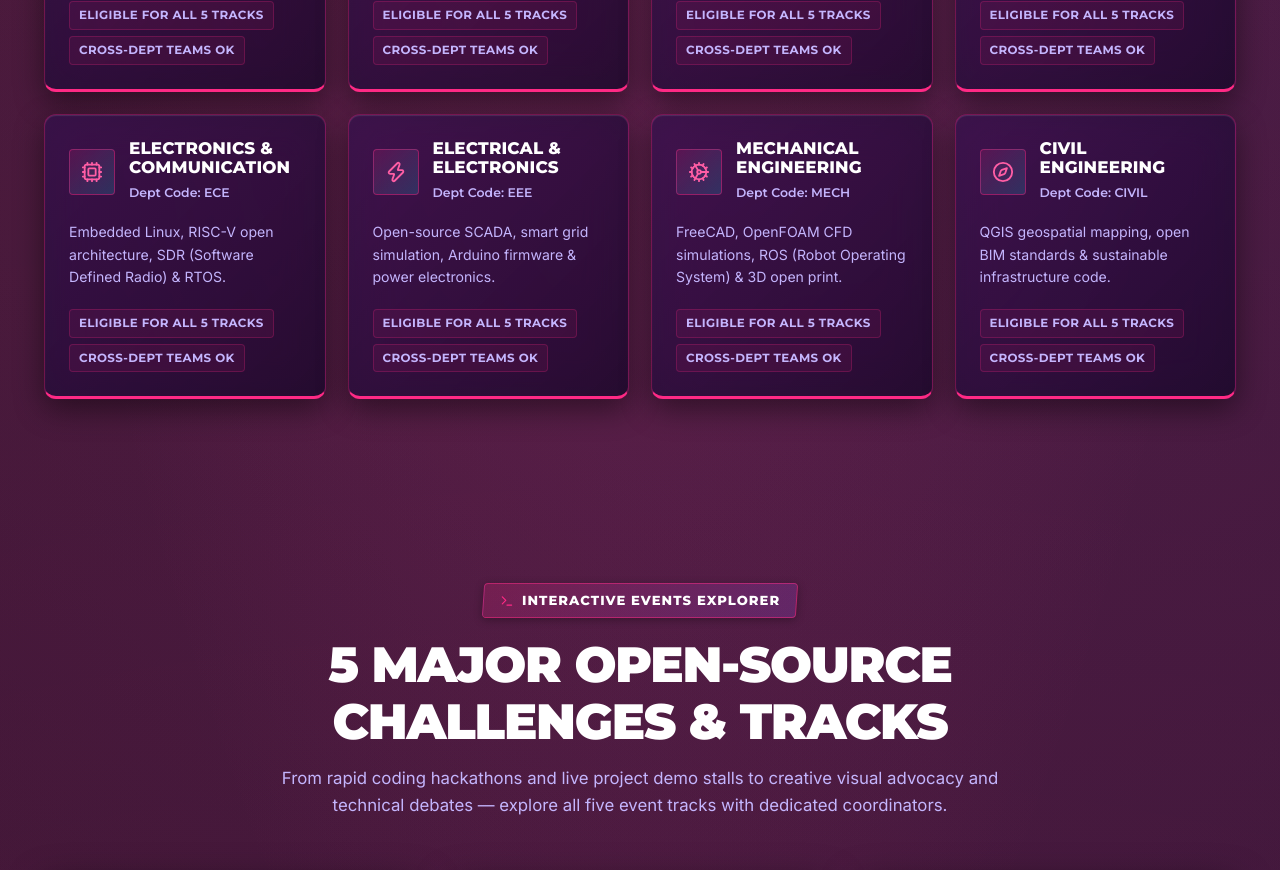
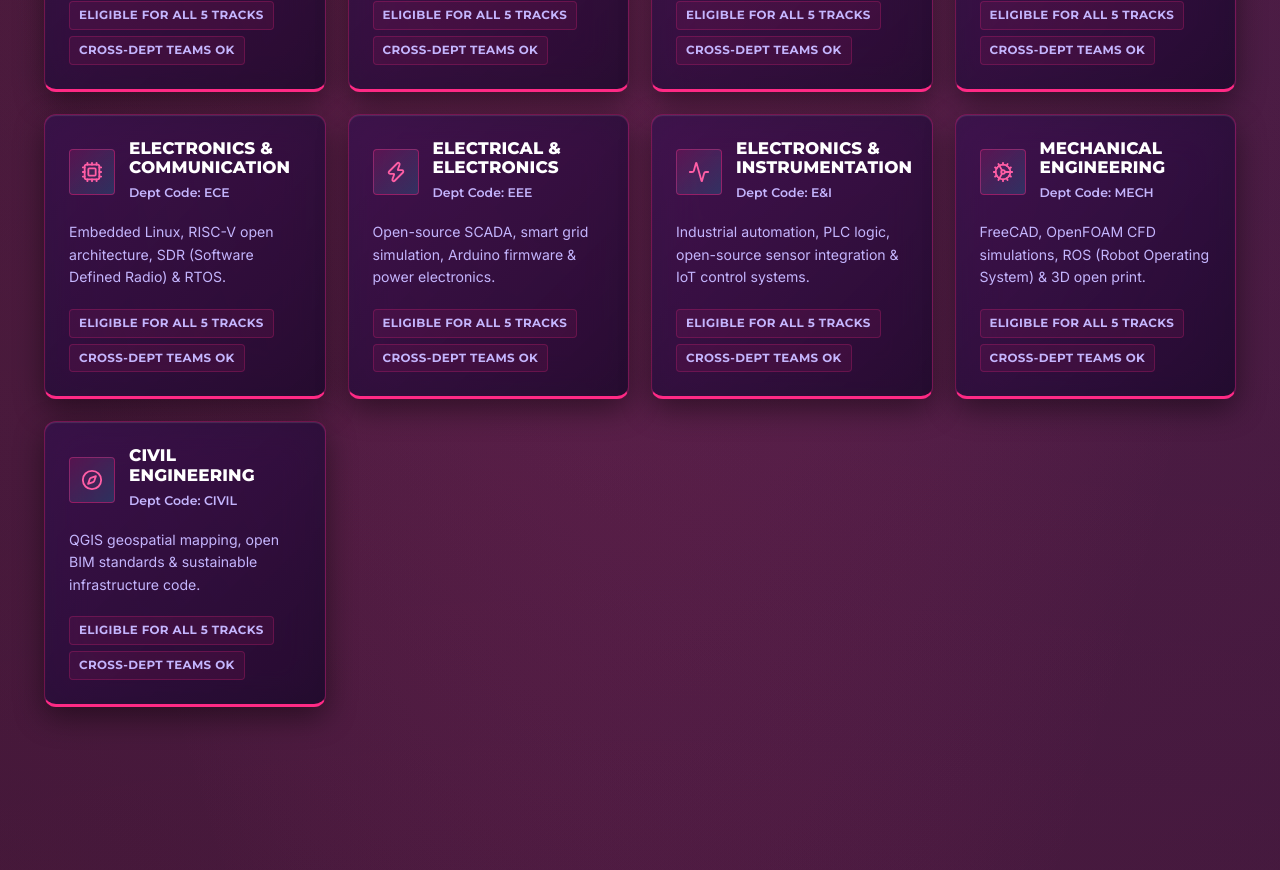
Before and after one commit to Hariprasath2611/SOF-WEBSITE, a React (Vite) app: page / in a window 1280 px wide. Shown: the part 3320-4190 px from the top of the page. Built offline with nearby package versions, Linux system fonts and the light colour scheme; no server answers.

Commit message:
Updating the Project

```diff
--- a/src/components/Participation.jsx
+++ b/src/components/Participation.jsx
@@ -10,7 +10,8 @@ import {
   Bot,
   ShieldAlert,
   Sparkles,
-  CheckCircle2
+  CheckCircle2,
+  Activity
 } from 'lucide-react';
 
 const DEPARTMENTS = [
@@ -49,6 +50,12 @@ const DEPARTMENTS = [
     abbr: 'EEE',
     icon: Zap,
     synergy: 'Open-source SCADA, smart grid simulation, Arduino firmware & power electronics.'
+  },
+  {
+    name: 'Electronics & Instrumentation',
+    abbr: 'E&I',
+    icon: Activity,
+    synergy: 'Industrial automation, PLC logic, open-source sensor integration & IoT control systems.'
   },
   {
     name: 'Mechanical Engineering',
```
